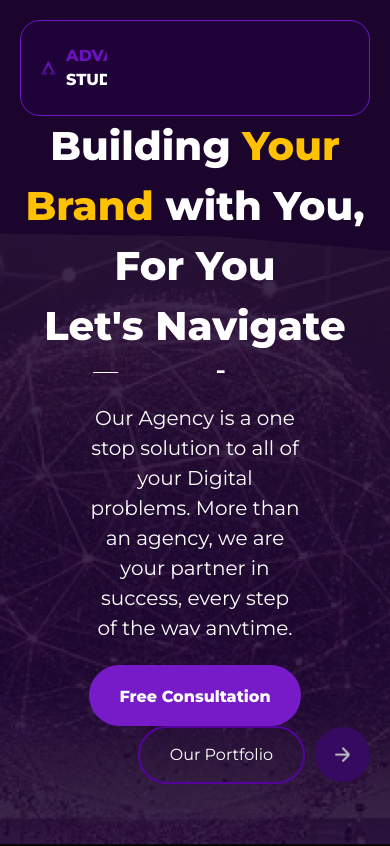
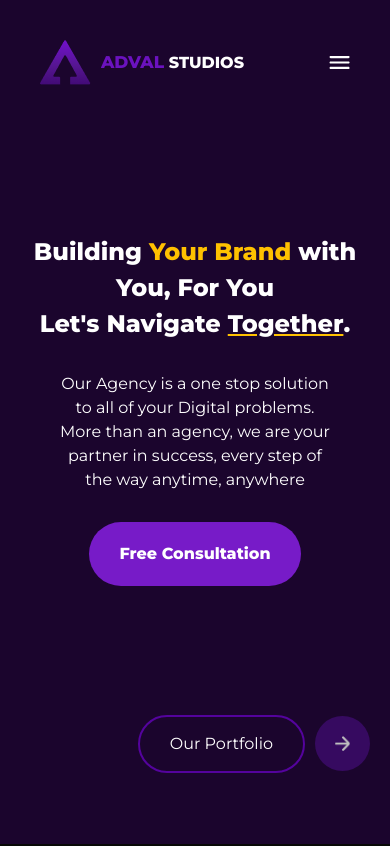
Before and after one commit to TartejBrothers/ADVAL-Portfolio, a React (Create React App) app: page / in a window 390 px wide. Shown: the top 846 px of the page. Built offline with nearby package versions, Linux system fonts and the light colour scheme.

Commit message:
Updated: Home Page

```diff
--- a/src/components/home.jsx
+++ b/src/components/home.jsx
@@ -3,7 +3,7 @@ import "./styles/home.css";
 import "./styles/style.css";
 import logo from "./assests/icons/logo.png";
 import arrow from "./assests/icons/arrow.png";
-
+import griplines from "./assests/icons/griplines.svg";
 export default function home() {
   return (
     <div>
@@ -26,6 +26,9 @@ export default function home() {
                 <button className="contactbtn">Contact</button>
               </li>
             </ul>
+          </div>
+          <div className="navrightmobile">
+            <img src={griplines} alt="Open Menu" />
           </div>
         </div>
 
--- a/src/components/showcasemobile.jsx
+++ b/src/components/showcasemobile.jsx
@@ -7,14 +7,14 @@ const showcasecomponent = ({ heading, content, speaker, post }) => {
   return (
     <div className="showcasemain">
       <div className="showcaseleft">
-        <img src={rectangle} />
+        <img src={rectangle} alt="Rectangle" />
         <div className="showcaseline"></div>
-        <img src={circle} className="showcasecircle" />
+        <img src={circle} className="showcasecircle" alt="Circle" />
       </div>
       <div className="showcasecenter">
         <h1>{heading}</h1>
         <div className="showcaseright">
-          <img src={project} />
+          <img src={project} alt="Project" />
         </div>
         <div className="showcasecentercontent">
           <p>{content}</p>
--- a/src/components/styles/home.css
+++ b/src/components/styles/home.css
@@ -12,6 +12,7 @@
   border-radius: 20px;
   padding: 20px;
   display: flex;
+  align-items: center;
   justify-content: space-between;
 }
 .navleft {
@@ -25,12 +26,12 @@
 }
 .navleft p {
   display: inline;
-  font-size: 16px;
 }
 .colorChange {
   color: #6b12bf;
-  font-size: 16px;
+  font-size: 17px;
 }
+
 .navright {
   display: flex;
   align-items: center;
@@ -54,6 +55,9 @@
   scale: 1.2;
   font-weight: 800;
   transition: all 0.8s ease;
+}
+.navrightmobile {
+  display: none;
 }
 .contactbtn {
   background-color: #771bbe;
@@ -120,3 +124,26 @@
   height: 15px;
   width: 15px;
 }
+
+@media screen and (max-width: 1000px) {
+  .homemain {
+    background-image: none;
+  }
+  .navright {
+    display: none;
+  }
+  .homecenter h1 {
+    font-size: 24px;
+  }
+  .homecenter p {
+    width: 80%;
+    font-size: 16px;
+  }
+  .navrightmobile {
+    display: block;
+  }
+  .navbar {
+    border: none;
+    background-color: transparent;
+  }
+}
```
Also changed, not shown: src/components/assests/icons/griplines.svg (added).
